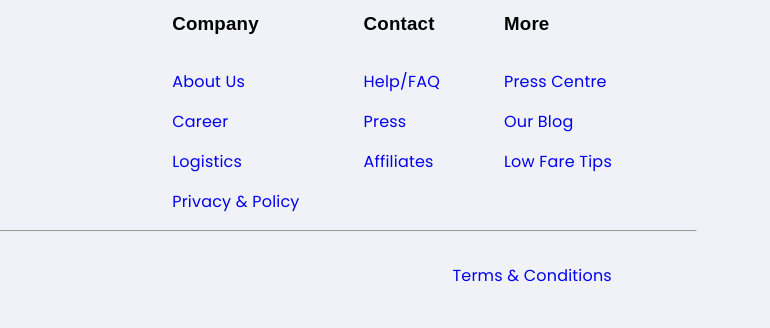
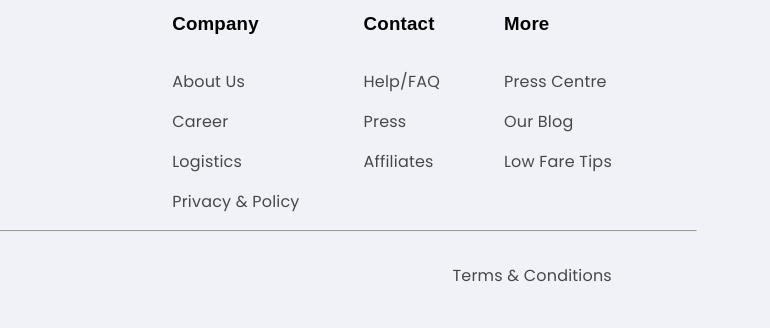
Before and after one commit to SalaitSudhakar/Task1-landing-page, a plain HTML site: page index.html in a window 1280 px wide. Shown: the part 5923-6251 px from the top of the page, 510-1280 px from the left. Drawn offline with Linux system fonts and the light colour scheme; a web font is replaced by a local one.

Commit message:
changed color of footer links

```diff
--- a/style.css
+++ b/style.css
@@ -808,7 +808,10 @@ footer .subscribe img.mail-box {
 .footer-links .right-side-content ul li {
   margin: 1rem 0;
 }
-
+.footer-links .right-side-content ul li a {
+  color: #000;
+  opacity: 0.7;
+}
 /* copyright */
 .copyright {
   width: 85%;
@@ -818,3 +821,7 @@ footer .subscribe img.mail-box {
   justify-content: space-between;
   margin-top: 2rem;
 }
+.copyright a {
+  color: #000;
+  opacity: 0.7;
+}
```
